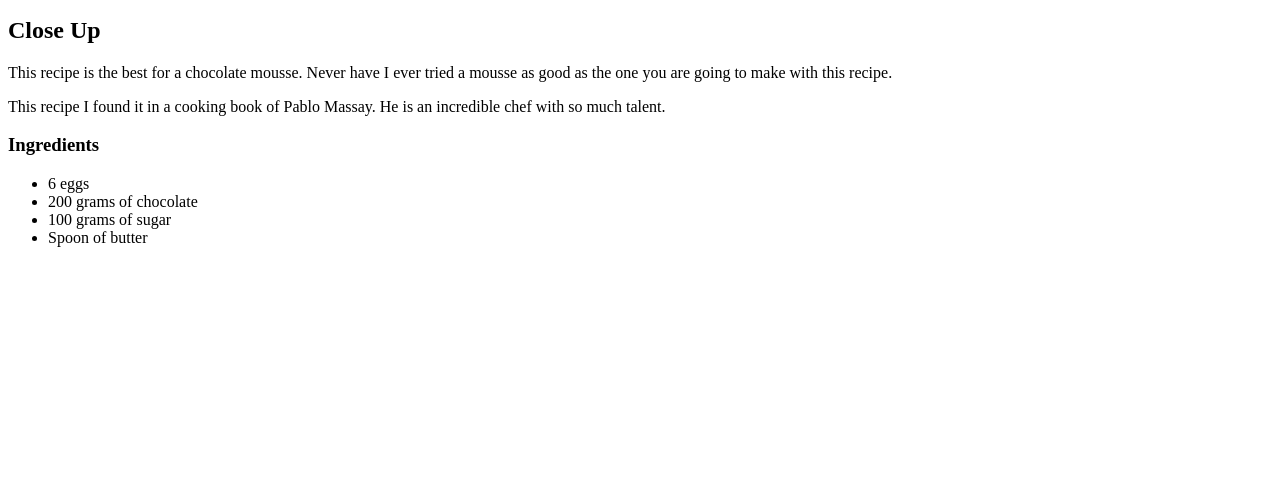
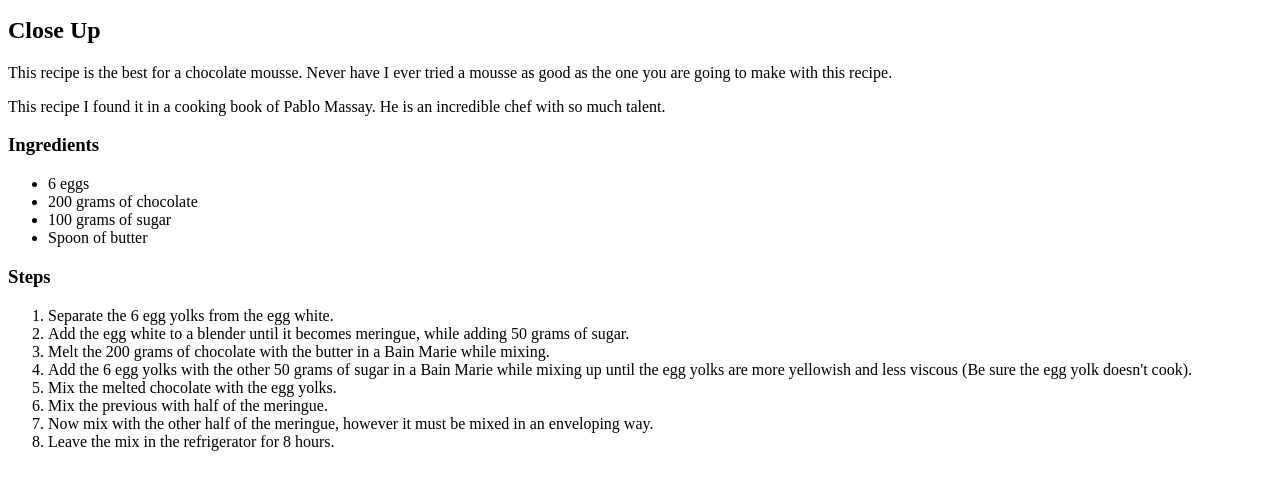
Before and after one commit to IgnacioReyA/odin-recipes, a plain HTML site: page recipes/mousse.html in a window 1280 px wide. Shown: the part 101-590 px from the top of the page. Drawn offline with Linux system fonts and the light colour scheme.

Commit message:
Add ordered list of steps

```diff
--- a/recipes/mousse.html
+++ b/recipes/mousse.html
@@ -23,5 +23,16 @@
             <li>100 grams of sugar</li>
             <li>Spoon of butter</li>
         </ul>
+        <h3>Steps</h3>
+        <ol>
+            <li>Separate the 6 egg yolks from the egg white.</li>
+            <li>Add the egg white to a blender until it becomes meringue, while adding 50 grams of sugar.</li>
+            <li>Melt the 200 grams of chocolate with the butter in a Bain Marie while mixing.</li>
+            <li>Add the 6 egg yolks with the other 50 grams of sugar in a Bain Marie while mixing up until the egg yolks are more yellowish and less viscous (Be sure the egg yolk doesn't cook).</li>
+            <li>Mix the melted chocolate with the egg yolks.</li>
+            <li>Mix the previous with half of the meringue.</li>
+            <li>Now mix with the other half of the meringue, however it must be mixed in an enveloping way.</li>
+            <li>Leave the mix in the refrigerator for 8 hours.</li>
+        </ol>
     </body>
 </html>
```
